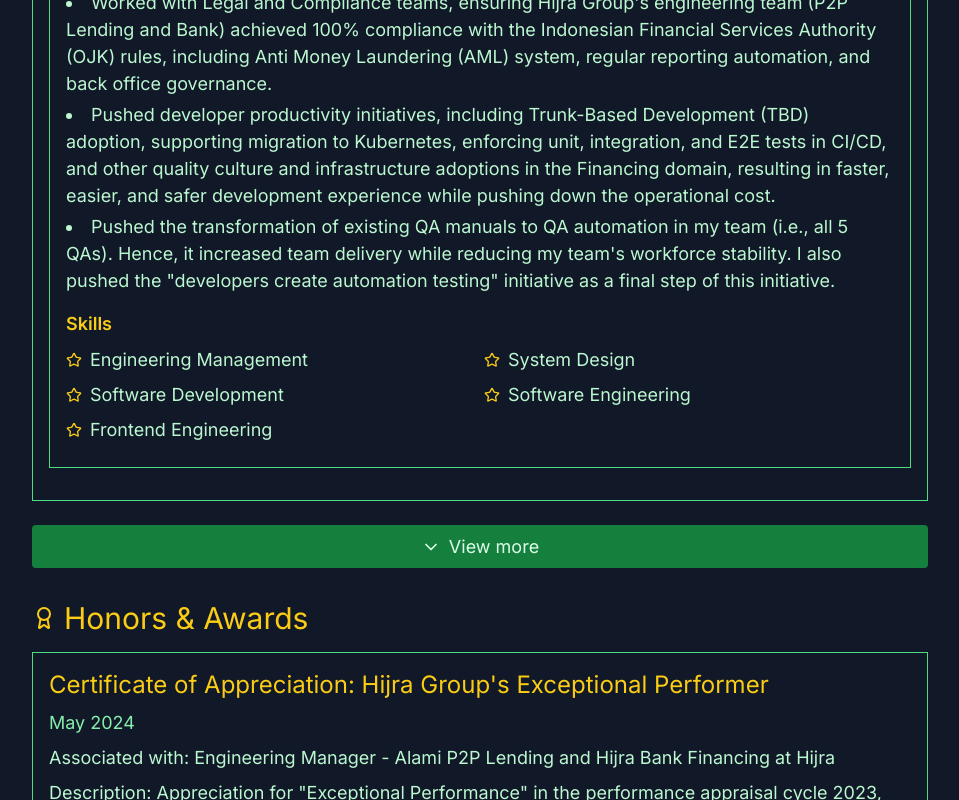
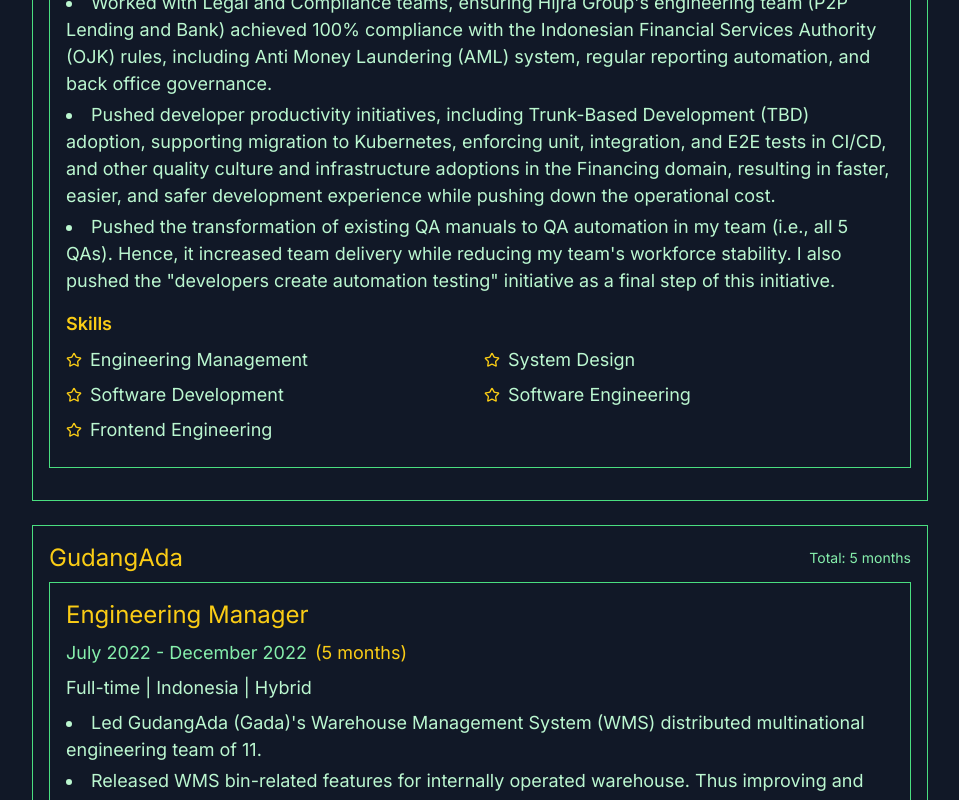
Before and after one commit to wahidyankf/wahidyankf-web, a Next.js app: page /cv in a window 1280 px wide. Shown: the part 2000-2800 px from the top of the page, without its empty margins (160-1119 px from the left). Built offline with nearby package versions, Linux system fonts and the light colour scheme.

Commit message:
update cv

```diff
--- a/src/app/data.ts
+++ b/src/app/data.ts
@@ -84,6 +84,67 @@
       "Frontend Engineering",
     ],
     type: "work",
+  },
+  {
+    type: "work",
+    title: "Engineering Manager",
+    organization: "GudangAda",
+    period: "July 2022 - December 2022",
+    employmentType: "Full-time",
+    location: "Indonesia",
+    locationType: "Hybrid",
+    details: [
+      "Led GudangAda (Gada)'s Warehouse Management System (WMS) distributed multinational engineering team of 11.",
+      "Released WMS bin-related features for internally operated warehouse. Thus improving and making sure GudangAda's warehouses can better organize their inventory and enable more effective inbound/outbound (e.g., by enabling recommendation features such as FEFO or First Expired First Out).",
+      "Released WMS-related paperless projects. Thus improving its accuracy and productivity by orders of magnitude (e.g., cutting invoice creation and delivery time to partners by days for invoice automation).",
+      "Pushed Gada's web automation framework initiative and adoption. Hence, the whole Gada tech team can use and adopt 1 testing framework (using Cypress and TS) and increase its product iteration velocity, which was used to do the E2E testing on the web app manually. Moreover, the TS introduction to the QE team allows them to use the same language as Gada's FE team. Hence unlocking greater collaboration and code \"transparency.\"",
+      "Pushed FE Monorepo initiatives and adoptions in the WMS team, theoretically increasing the WMS FE team's productivity by more than 20% while improving its maintainability and correctness (i.e., by including a dependency graph analysis). Also opened up the possibility for the whole of Gada's FE team to increase its productivity and maintainability and to create the \"whole company\" impact.",
+      "Pushed WMS engineering excellence initiatives, requiring the development process to cover the positive cases for its critical path for QE (previously nonexistent) and pushing unit testing adoption in FE and BE + static type checking in BE. Also, doing the system update (i.e., Python, FE/BE libs) and dockerized dev (i.e., for DB). These improve the testing time by orders of magnitude faster and bump the developer's productivity.",
+      "Standardized WMS engineering workflow and team performance monitoring. Improving its transparency and future planning capabilities.",
+    ],
+    skills: [
+      "Django",
+      "Front-End Development",
+      "Engineering Management",
+      "Amazon Web Services (AWS)",
+      "Systems Design",
+      "Software Development",
+      "Python",
+      "Back-End Web Development",
+      "Frontend Engineering",
+      "TypeScript",
+    ],
+  },
+  {
+    type: "work",
+    title: "Engineering Manager",
+    organization: "Ruangguru",
+    period: "November 2021 - July 2022",
+    employmentType: "Full-time",
+    location: "Indonesia",
+    locationType: "Remote",
+    details: [
+      "Led Skill Academy's (SA) Payment, Promotion, and Discovery stream's (SA-PPD) distributed engineering team of 14. Successfully promoted all eligible-to-be-reviewed engineers to the next level (i.e., 2 of them to the senior level).",
+      "Pushed engineering effort for a highly successful user reward and OTP system in SA to production, enabling it to contribute to >50% of SA's total number of transactions and made the successful disbursement rate high at >99% (the rest of <1% is due to inevitable users' invalid input).",
+      "Improved partnership utility software to make SA's learning partnership run smoother, resulting in billions of Rupiah of partnership contracts successfully secured.",
+      "Pushed the SA PPD's back-end re-architecture project forward, resulting in improved system load capacity by at least 200% from the previous architecture, and solved the SA's domain coupling problem in the back-end.",
+      "Pushed the SA's frontend platform team initiative, resulting in a 35% improvement in SA's Android app loading time and more than double the lighthouse performance score for SA's web (i.e., from 10s to 50s). It also results in CI/CD tooling for SA's React Native app deployment and builds, saving around 2 hours of APK's build time per day.",
+      "Pushed the SA PPD's SEO project. Increased organic traffic by 6+ times (Jan-Jun 2022) and saved ad spending by hundreds of millions of Rupiah/month (e.g., 500+ Million in June 2022). As further notes, organic traffic users in SA are six times more engaged than paid traffic users.",
+      "Pushed the dynamic landing pages and public API initiative in SA. Enabling the marketing team's UI engineers to save hundreds of hours of engineering efforts per month.",
+      "Became an advisory member of the SA-FE committee, ensuring that SA's FE can clear its tech debts and improve its developer experience. The initiative includes ReasonML to TS migration and web and mobile platform improvements. Also heavily involved in RG's FE hiring committee.",
+    ],
+    skills: [
+      "Engineering Management",
+      "Systems Design",
+      "Software Development",
+      "SQL",
+      "React.js",
+      "ReasonML",
+      "Python",
+      "Go",
+      "Frontend Engineering",
+      "TypeScript",
+    ],
   },
   {
     title: "Frontend Engineer",
```
